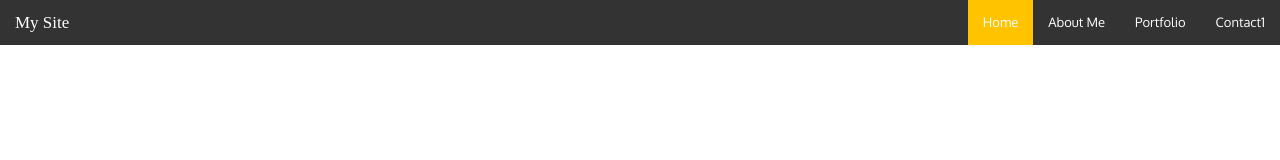
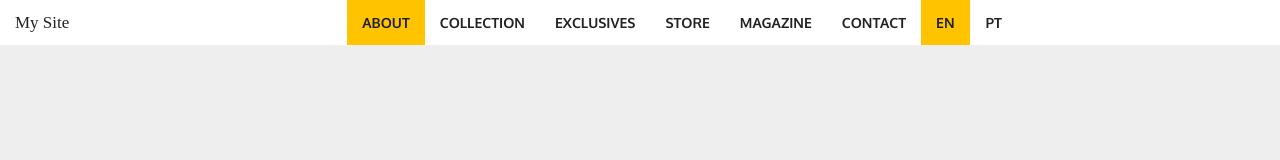
Before and after one commit to HaopengYu/Project_VWebsite_1, a website: page index.html in a window 1280 px wide. Drawn offline with Linux system fonts and the light colour scheme; a web font is replaced by a local one.

Commit message:
Menu v.0.0.1

```diff
--- a/index.html
+++ b/index.html
@@ -8,7 +8,7 @@
     <script src="bower_components/modernizr/modernizr.js"></script>
   </head>
   <body>
-    <nav class="top-bar" data-topbar role="navigation">
+   <nav class="top-bar" data-topbar>
      <ul class="title-area">
        <li class="name">
          <h1><a href="#">My Site</a></h1>
@@ -16,17 +16,26 @@
        <!-- Remove the class "menu-icon" to get rid of menu icon. Take out "Menu" to just have icon alone -->
        <li class="toggle-topbar menu-icon"><a href="#"><span>Menu</span></a></li>
      </ul>
-
+         <!--first row-->
      <section class="top-bar-section">
+       <!-- Left Nav Section -->
+       <ul class="left">
+         <li class="active"><a>ABOUT</a></li>
+         <li class=""><a>COLLECTION</a></li>
+         <li class=""><a>EXCLUSIVES</a></li>
+         <li class=""><a>STORE</a></li>
+         <li class=""><a>MAGAZINE</a></li>
+         <li class=""><a>CONTACT</a></li>
+       </ul>
        <!-- Right Nav Section -->
        <ul class="right">
-          <li class="active"><a href="#">Home</a></li>
-          <li><a href="#">About Me</a></li>
-          <li><a href="#">Portfolio</a></li>
-          <li><a href="#">Contact1</a></li>
+         <li class="active"><a href="#">EN</a></li>
+         <li class="divider"></li>
+         <li><a href="#">PT</a></li>
        </ul>
      </section>
    </nav>
+
 
     <script src="bower_components/jquery/dist/jquery.min.js"></script>
     <script src="bower_components/foundation/js/foundation.min.js"></script>
--- a/scss/_settings.scss
+++ b/scss/_settings.scss
@@ -1431,24 +1431,24 @@ $align-block-grid-to-grid: true;
 // $include-html-top-bar-classes: $include-html-classes;
 
 // Background color for the top bar
-// $topbar-bg-color: $oil;
-// $topbar-bg: $topbar-bg-color;
+$topbar-bg-color: $white;
+$topbar-bg: $topbar-bg-color;
 
 // Height and margin
-// $topbar-height: rem-calc(45);
-// $topbar-margin-bottom: 0;
+$topbar-height: rem-calc(45);
+$topbar-margin-bottom: 0;
 
 // Controlling the styles for the title in the top bar
 // $topbar-title-weight: $font-weight-normal;
 // $topbar-title-font-size: rem-calc(17);
 
 // Set the link colors and styles for top-level nav
-// $topbar-link-color: $white;
-// $topbar-link-color-hover: $white;
-// $topbar-link-color-active: $white;
-// $topbar-link-color-active-hover: $white;
-// $topbar-link-weight: $font-weight-normal;
-// $topbar-link-font-size: rem-calc(13);
+$topbar-link-color: $mineShaft;
+$topbar-link-color-hover: $primary-color;
+$topbar-link-color-active: $mineShaft;
+$topbar-link-color-active-hover: $primary-color;
+$topbar-link-weight: $font-weight-bold;
+$topbar-link-font-size: rem-calc(14);
 // $topbar-link-hover-lightness: -10%; // Darken by 10%
 // $topbar-link-bg: $topbar-bg;
 // $topbar-link-bg-hover: $jet;
@@ -1484,10 +1484,10 @@ $align-block-grid-to-grid: true;
 // $topbar-menu-link-transform: uppercase;
 // $topbar-menu-link-font-size: rem-calc(13);
 // $topbar-menu-link-weight: $font-weight-bold;
-// $topbar-menu-link-color: $white;
-// $topbar-menu-icon-color: $white;
-// $topbar-menu-link-color-toggled: $jumbo;
-// $topbar-menu-icon-color-toggled: $jumbo;
+$topbar-menu-link-color: $primary-color;
+$topbar-menu-icon-color: $primary-color;
+$topbar-menu-link-color-toggled: $secondary-color;
+$topbar-menu-icon-color-toggled: $secondary-color;
 // $topbar-menu-icon-position: $opposite-direction; // Change to $default-float for a left menu icon
 
 // Transitions and breakpoint styles
--- a/scss/partials/_base.scss
+++ b/scss/partials/_base.scss
@@ -2,6 +2,19 @@
 $marginTop: 2rem;
 $marginSmallTop:1.125rem;
 $widgetMargin: $marginTop;
+
+//Tijdelijk //
+body{
+  background-color: $smoke;
+}
+
+
+.fullWidth {
+   width: 100%;
+   margin-left: auto;
+   margin-right: auto;
+   max-width: initial;
+}
 
 .widgetTitle{
   margin-bottom: $widgetMargin;
--- a/scss/partials/_navigationMenu.scss
+++ b/scss/partials/_navigationMenu.scss
@@ -0,0 +1,11 @@
+nav.top-bar {
+text-align:center;
+}
+section.top-bar-section {
+display: inline-block;
+}
+nav.ul{
+  .right{
+    float:right!important;
+  }
+}
```
Also changed, not shown: stylesheets/app.css. Lines whose indentation alone changed are shown as unchanged.
